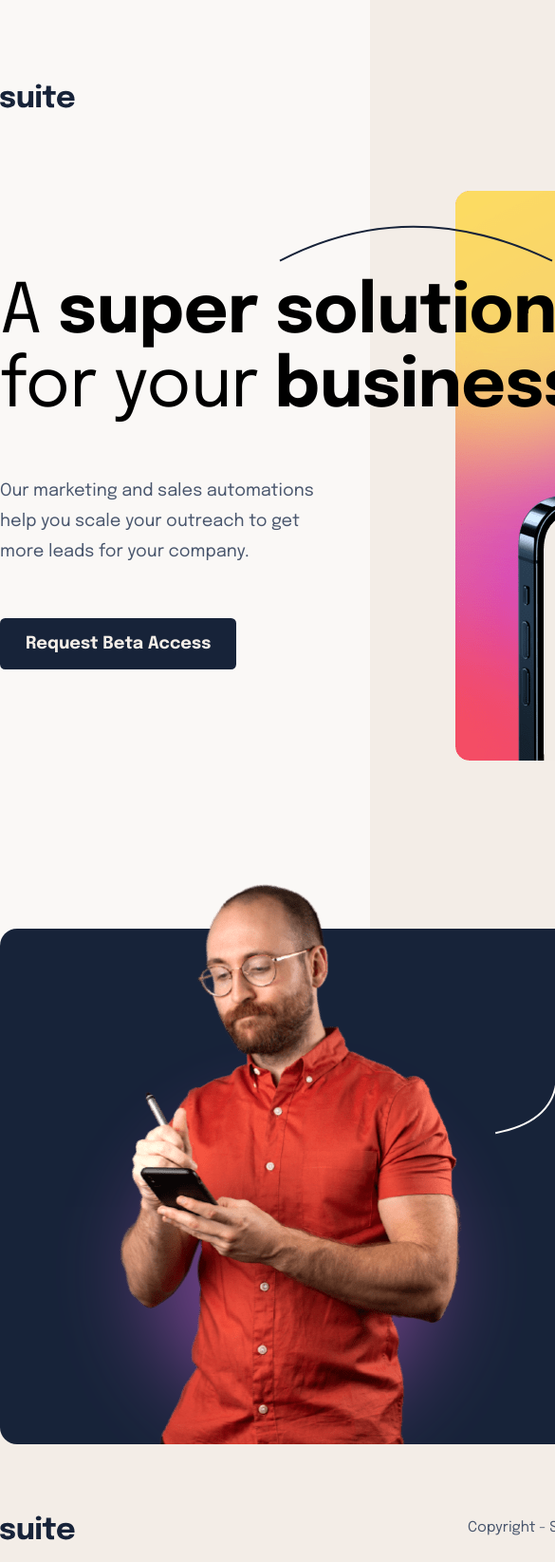
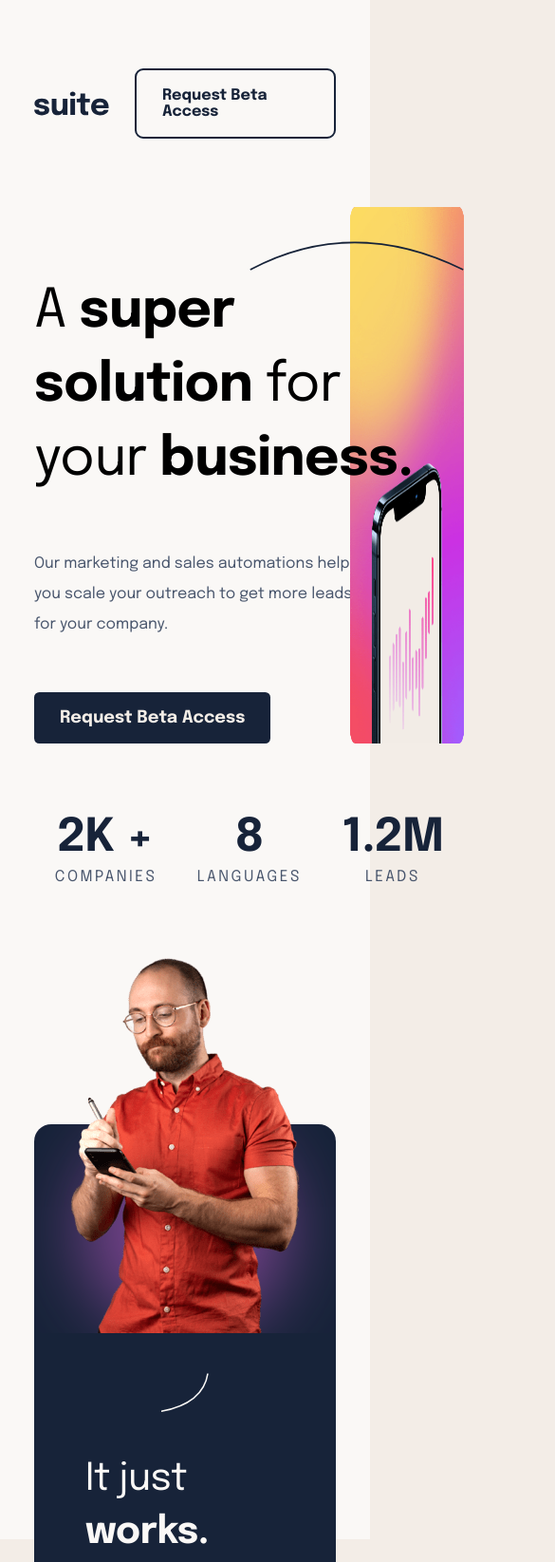
Before and after one commit to VivyBnuuy/fem-suite-landing-page, a plain HTML site: page index.html in a window 390 px wide. Shown: the top 1645 px of the page at 95% size, 585 px wide, since content can reach past the window. Drawn offline with Linux system fonts and the light colour scheme.

Commit message:
Tablet layout finished

```diff
--- a/index.html
+++ b/index.html
@@ -25,7 +25,7 @@
 
           <!-- Middle part of page content -->
           <div class="middle_container">
-            <!-- Left text -->
+            <!-- Left part of the middle container -->
             <img class="middle_line" src="assets/pattern-curved-line-1.svg">
             <div class="middle_left_contents">
               <h1 class="header_middle">A <b>super solution</b> for your <b>business.</b></h1>
@@ -36,31 +36,45 @@
                   Request Beta Access
                 </div>
               </div>
-          </div>
+            </div>
 
-            <!-- Middle image -->
+            <!-- Middle part of the middle container -->
             <div class="middle_image_container">
               <img class="middle_image" src="assets/image-hero-portrait.png">
             </div>
 
-            <!-- Right text -->
+            <!-- Right side -of middle container -->
             <div class="middle_stats_container">
+              <div class="stats_container">
                 <h2 class="stats_heading">2K +</h2>
                 <p class="stats_text">companies</p>
+              </div>
 
+              <div class="stats_container">
                 <h2 class="stats_heading">8</h2>
                 <p class="stats_text">languages</p>
+              </div>
 
+              <div class="stats_container">
                 <h2 class="stats_heading">1.2M</h2>
                 <p class="stats_text">leads</p>
+              </div>
             </div>
           </div>
 
           <!-- Bottom part of page content -->
           <div class="bottom_container">
+            <!-- Div for the background on the 2nd row of the grid -->
             <div class="bottom_background"></div>
-            <img class="bottom_image" src="assets/image-jeremy-large.png" tag="A man using a stylus on a phone.">
-            <img class="curved_line2" src="assets/pattern-curved-line-2.svg" tag="A curved line between the man and the quote, indicating that it is a quote from him.">
+
+            <div class="bottom_background_container_small">
+            </div>
+            <!-- Left side of container -->
+            <img src="assets/image-jeremy-small.png" class="bottom_image_small" alt="A man using a stylus on a phone.">
+            <img src="assets/image-jeremy-large.png" class="bottom_image" alt="A man using a stylus on a phone.">
+            <img src="assets/pattern-curved-line-2.svg" class="curved_line2" alt="A curved line between the man and the quote, indicating that it is a quote from him.">
+
+            <!-- Right side of container -->
             <div class="bottom_contents">
               <h2 class="bottom_header">It just <b>works.</b></h2>
               <p class="bottom_paragraph">“I really like how it is an all-in-one solution that handle many of the tasks that you would normally need separate tools to do the same job. This thing is a miracle worker.”</p>
@@ -74,9 +88,12 @@
             <img src="assets/logo.svg" class="logo" alt="Suite logo">
               <p class="copyright">Copyright - Suite</p>
               <div class="footer_images_container">
-                <img src="assets/icon-facebook.svg" class="footer_image" alt="Facebook icon"><img src="assets/icon-twitter.svg" class="footer_image" alt="Twitter icon"><img src="assets/icon-instagram.svg" class="footer_image" alt="Instagram icon">
+                <img src="assets/icon-facebook.svg" class="footer_image" alt="Facebook icon">
+                <img src="assets/icon-twitter.svg" class="footer_image" alt="Twitter icon">
+                <img src="assets/icon-instagram.svg" class="footer_image" alt="Instagram icon">
               </div>
           </footer>
+
         </div>
       </div>
     </main>
--- a/style.css
+++ b/style.css
@@ -17,6 +17,7 @@
 
   /* Background gradient */
   --background-gradient: linear-gradient(180deg, var(--off-white) 75%, var(--cream) 25%);
+  --background-gradient-tablet: linear-gradient(180deg, var(--off-white) 69%, var(--cream) 31%);
 
   /* ---------- Typography ---------- */
   /* Default font size */
@@ -62,6 +63,19 @@
   --footer-size: 0.84rem;
   --footer-line-height: 1.78rem;
   --footer-letter-spacing: 0px;
+
+  /* ---------- Tablet layout-specific typography ---------- */
+  /* Heading XL */
+  --heading-xl-size-tablet: 3.12rem;
+
+    /* Heading L */
+    --heading-l-size-tablet: 2.22rem;
+
+  /* Body */
+  --body-size-tablet: 0.89rem;
+
+  /* Quote */
+  --quote-size-tablet: 1rem;
 }
 
 body {
@@ -278,6 +292,10 @@ body {
   margin-left: 7rem;
 }
 
+.bottom_image_small {
+  display: none;
+}
+
 .curved_line2 {
   z-index: 2;
   grid-area: 2 / 3 / 4 / 4;
@@ -385,7 +403,151 @@ footer {
   margin: 0 1.5rem;
 }
 
+/* ---------- Tablet Layout ---------- */
+@media screen and (max-width: 1200px) {
+  .grid_wrapper {
+    background-image: var(--background-gradient-tablet);
+  }
 
+  .grid_contents {
+    display: grid;
+    justify-content: center;
 
+    grid-template: repeat(5, max-content) / repeat(3, 1fr);
 
-/* ---------- Mobile Layout ---------- */
+    margin: 4rem 2rem;
+  }
+
+  .button_beta_secondary_container {
+    grid-area: 1 / 2 / 2 / 4;
+  }
+
+  .middle_container {
+    display: grid;
+    grid-column: span 3;
+    grid-template: repeat(5, auto) / repeat(3, auto);
+
+    margin: 4rem 0;
+  }
+
+  .middle_line {
+    align-self: unset;
+    justify-self: unset;
+
+    font-size: var(--heading-xl-size-tablet);
+
+    width: 7.1ch;
+
+    margin: 2rem 0 0 12.6rem;
+  }
+
+  .header_middle {
+    font-size: var(--heading-xl-size-tablet);
+
+    margin-top: 1rem;
+  }
+
+  .middle_paragraph {
+    font-size: var(--body-size-tablet);
+
+    max-width: 37ch;
+  }
+
+  .middle_image_container {
+    display:flex;
+    justify-content: end;
+    justify-self: end;
+
+    margin: 0;
+  }
+
+  .middle_image {
+    width: 80%;
+  }
+
+  .middle_stats_container {
+    display: grid;
+    grid-template: auto / repeat(3, 1fr);
+    grid-area: 5 / 1 / 6 / 4;
+
+    width: 100%;
+  }
+
+  .stats_container {
+    margin-top: 4rem;
+
+    text-align:center;
+  }
+
+  .stats_text {
+    margin: 0;
+  }
+
+  .bottom_container {
+    grid-template: 175px 220px max-content / 1fr;
+  }
+
+  .bottom_background {
+    grid-area: 2 / 1 / 5 / 2;
+
+    background-image: unset;
+  }
+
+  .bottom_background_container_small {
+    display: grid;
+    grid-area: 2 / 1 / 3 / 2;
+
+    background-image: url(assets/pattern-blur.svg);
+    background-repeat: no-repeat;
+    background-position: center;
+    background-size: calc((538px / 4) * 3)
+  }
+
+  .bottom_image {
+    display: none;
+  }
+
+  .bottom_image_small {
+    grid-area: 1 / 1 / 2 / 2;
+    justify-self: center;
+
+    margin: 0;
+
+    display:block;
+  }
+
+  .curved_line2 {
+    grid-area: 3 / 1 / 4 / 2;
+
+    position: unset;
+    top: unset;
+
+    padding: 2rem 0;
+
+    scale: 77%;
+  }
+
+  .bottom_header {
+    font-size: var(--heading-l-size-tablet);
+  }
+
+  .bottom_contents {
+    display: grid;
+    grid-area: 4 / 1 / 5 / 2;
+    justify-items: center;
+
+    max-width: unset;
+    margin: 0 0 3rem 0;
+
+    padding: 0 3rem;
+  }
+
+  .bottom_paragraph {
+    font-size: var(--quote-size-tablet);
+    text-align: center;
+  }
+}
+
+@media screen and (max-width: 700px) {
+
+}
```
